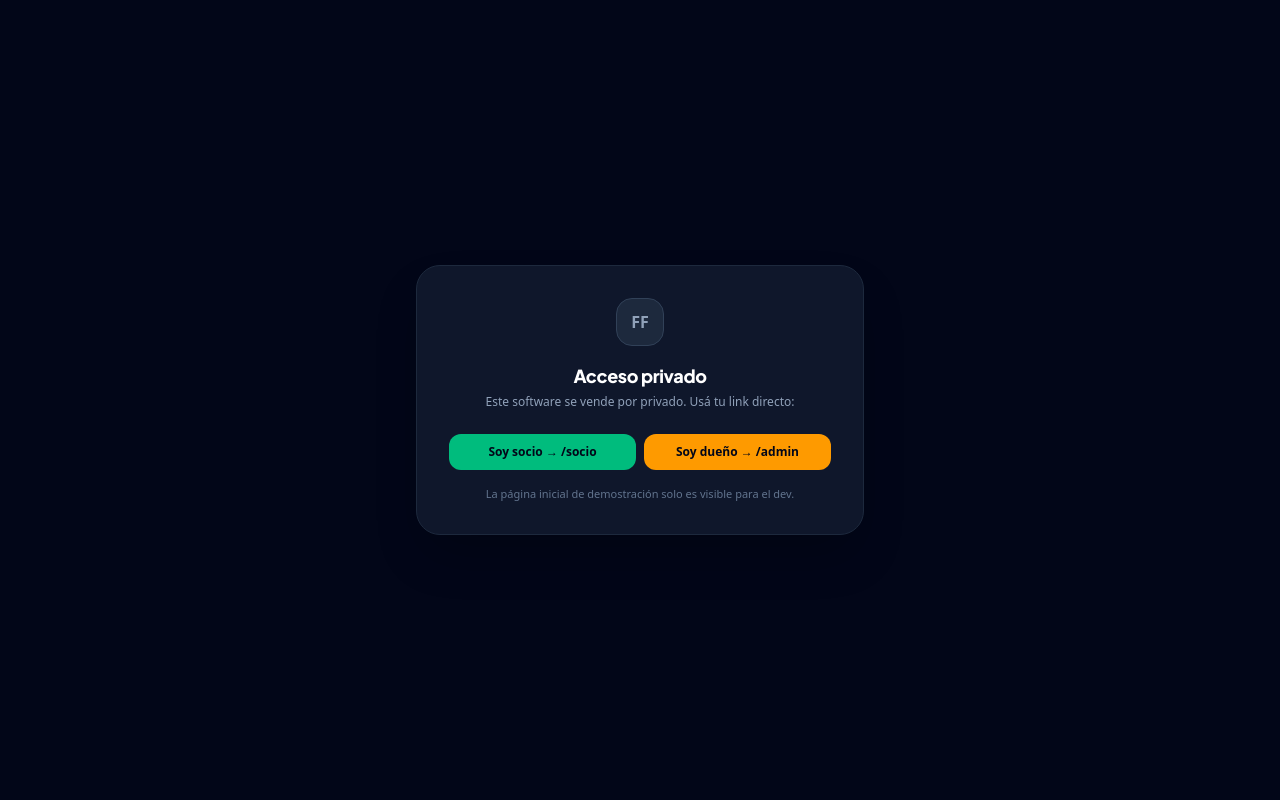
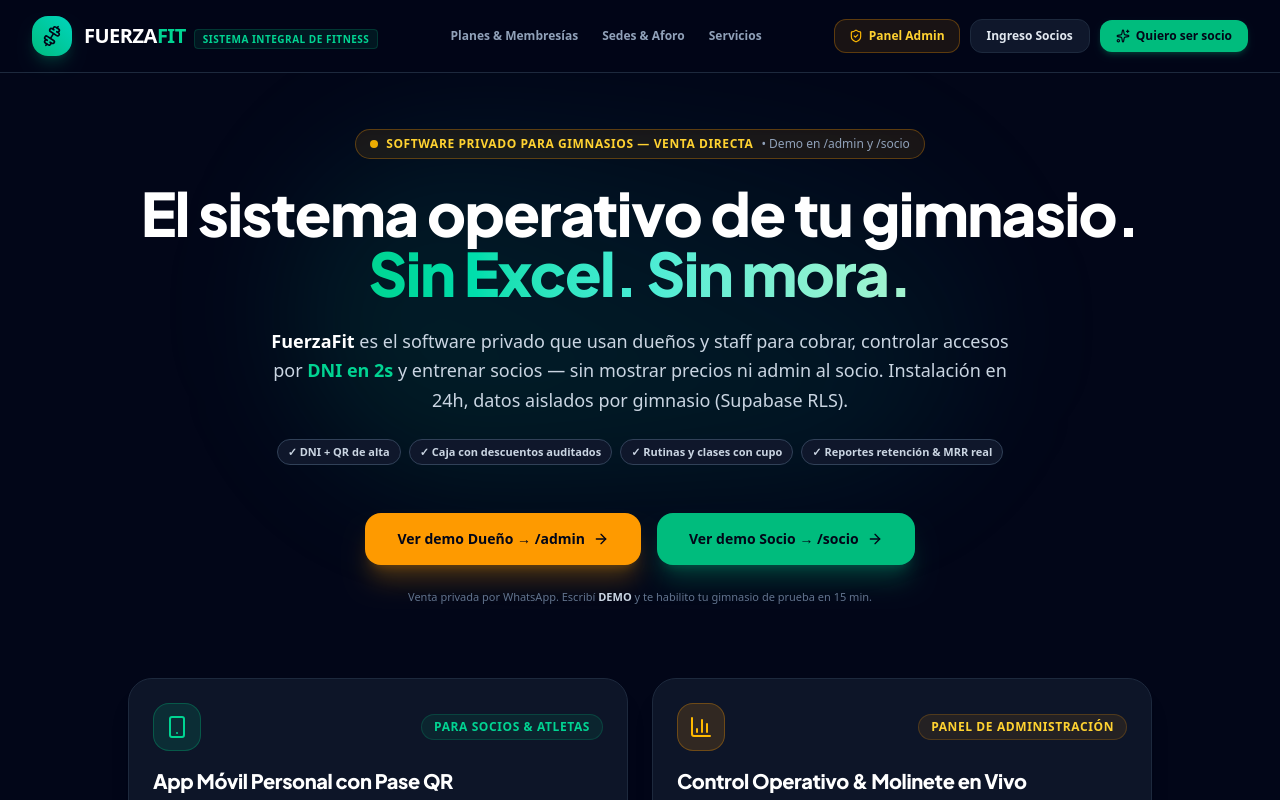
Before and after one commit to MarianGallicchio/FuerzaFit, a React (Vite) app: page / in a window 1280 px wide. Shown: the top 800 px of the page. Built offline with nearby package versions, Linux system fonts and the light colour scheme; no server answers; the database is empty; a web font is replaced by a local one.

Commit message:
feat: landing presentacion comercial software + prompt venta

```diff
--- a/src/App.tsx
+++ b/src/App.tsx
@@ -7,7 +7,6 @@
 import { isSupabaseConfigured } from './lib/supabase';
 import { getAppMode, getAppModeConfig, isRoleAllowedInMode, buildModeUrl } from './lib/appMode';
 import { ShieldCheck, User, LogOut, ArrowRight } from 'lucide-react';
-import { isDemoModeEnabled } from './lib/appMode';
 
 // Distinct Role Layouts & Landing Page
 import { LandingPage } from './components/common/LandingPage';
@@ -129,16 +128,8 @@
           <AdminLoginPage />
         ) : appMode === 'member' ? (
           <MemberLoginPage initialPlanId={selectedPlanForReg} />
-        ) : isDemoModeEnabled() ? (
-          // Landing completa solo en dev/demo. En producción es privada.
-          showLanding ? (
-            <LandingPage
-              onOpenAuth={handleOpenAuth}
-              currentUser={currentUser}
-              onGoToDashboard={() => setShowLanding(false)}
-              onLogout={logout}
-            />
         ) : (
+          /* / → Presentación comercial del software (pública para venta) */
           <LandingPage
             onOpenAuth={handleOpenAuth}
             currentUser={currentUser}
@@ -146,25 +137,8 @@
             onLogout={logout}
           />
         )
-        ) : (
-          // Producción privada: / no muestra marketing. Solo accesos directos.
-          <div className="min-h-screen bg-slate-950 text-slate-100 flex items-center justify-center p-6">
-            <div className="max-w-md w-full bg-slate-900 border border-slate-800 rounded-3xl p-8 text-center space-y-4 shadow-2xl">
-              <div className="w-12 h-12 mx-auto rounded-2xl bg-slate-800 border border-slate-700 flex items-center justify-center text-slate-400 font-black">FF</div>
-              <div>
-                <h1 className="text-lg font-black text-white">Acceso privado</h1>
-                <p className="text-xs text-slate-400 mt-1">Este software se vende por privado. Usá tu link directo:</p>
-              </div>
-              <div className="grid grid-cols-2 gap-2 pt-2">
-                <a href="/socio" className="py-2.5 rounded-xl bg-emerald-500 hover:bg-emerald-400 text-slate-950 text-xs font-black">Soy socio → /socio</a>
-                <a href="/admin" className="py-2.5 rounded-xl bg-amber-500 hover:bg-amber-400 text-slate-950 text-xs font-black">Soy dueño → /admin</a>
-              </div>
-              <p className="text-[11px] text-slate-500">La página inicial de demostración solo es visible para el dev.</p>
-            </div>
-          </div>
-        )
-      ) : showLanding && isDemoModeEnabled() ? (
-        /* Usuario logueado pero pidió ver landing — solo en dev */
+      ) : showLanding ? (
+        /* Usuario logueado pidió ver presentación */
         <LandingPage
           onOpenAuth={handleOpenAuth}
           currentUser={currentUser}
--- a/src/components/common/LandingPage.tsx
+++ b/src/components/common/LandingPage.tsx
@@ -135,52 +135,54 @@
       </header>
 
       {/* -------------------------------------------------------------
-          HERO SECTION
+          HERO — PRESENTACIÓN COMERCIAL DEL SOFTWARE
           ------------------------------------------------------------- */}
-      <section className="relative overflow-hidden pt-16 pb-20 px-4 sm:px-6 lg:px-8 border-b border-slate-800/80">
+      <section className="relative overflow-hidden pt-14 pb-16 px-4 sm:px-6 lg:px-8 border-b border-slate-800/80">
         <div className="absolute top-1/4 left-1/2 -translate-x-1/2 -translate-y-1/2 w-[700px] h-[350px] bg-gradient-to-tr from-emerald-500/15 via-teal-500/10 to-transparent rounded-full blur-3xl pointer-events-none" />
 
         <div className="max-w-5xl mx-auto text-center space-y-6 relative z-10">
 
-          <div className="inline-flex items-center gap-2 px-3.5 py-1.5 rounded-full bg-slate-900/90 border border-slate-700 text-xs text-slate-300 shadow-inner">
-            <span className="w-2 h-2 rounded-full bg-emerald-400 animate-pulse" />
-            <span className="font-semibold text-emerald-400">Centros de Entrenamiento en Operación</span>
-            <span>• Sedes abiertas con molinetes QR activos</span>
+          <div className="inline-flex items-center gap-2 px-3.5 py-1.5 rounded-full bg-amber-500/10 border border-amber-500/30 text-xs text-amber-300 shadow-inner">
+            <span className="w-2 h-2 rounded-full bg-amber-400 animate-pulse" />
+            <span className="font-black tracking-wider uppercase">Software privado para gimnasios — Venta directa</span>
+            <span className="hidden sm:inline text-slate-400">• Demo en /admin y /socio</span>
           </div>
 
           <h1 className="text-4xl sm:text-6xl font-black text-white tracking-tight leading-none">
-            El entrenamiento y la gestión de tu gimnasio en una{' '}
-            <span className="bg-gradient-to-r from-emerald-400 via-teal-300 to-emerald-200 bg-clip-text text-transparent">
-              experiencia de élite.
-            </span>
+            El sistema operativo de tu gimnasio. <span className="bg-gradient-to-r from-emerald-400 via-teal-300 to-emerald-200 bg-clip-text text-transparent">Sin Excel. Sin mora.</span>
           </h1>
 
-          <p className="text-base sm:text-lg text-slate-400 max-w-3xl mx-auto leading-relaxed">
-            Ingreso ágil con código QR digital, rutinas interactivas por objetivo, cobros automatizados con Mercado Pago,
-            reserva de clases en vivo y control de aforo en tiempo real.
+          <p className="text-base sm:text-lg text-slate-300 max-w-3xl mx-auto leading-relaxed">
+            <strong className="text-white">FuerzaFit</strong> es el software privado que usan dueños y staff para cobrar, controlar accesos por <strong className="text-emerald-400">DNI en 2s</strong> y entrenar socios — sin mostrar precios ni admin al socio. Instalación en 24h, datos aislados por gimnasio (Supabase RLS).
           </p>
 
-          {/* Hero CTAs — páginas separadas */}
-          <div className="flex flex-col sm:flex-row items-center justify-center gap-4 pt-4">
+          <div className="flex flex-wrap items-center justify-center gap-2 text-[11px] font-bold">
+            <span className="px-2.5 py-1 rounded-full bg-slate-900 border border-slate-700 text-slate-300">✓ DNI + QR de alta</span>
+            <span className="px-2.5 py-1 rounded-full bg-slate-900 border border-slate-700 text-slate-300">✓ Caja con descuentos auditados</span>
+            <span className="px-2.5 py-1 rounded-full bg-slate-900 border border-slate-700 text-slate-300">✓ Rutinas y clases con cupo</span>
+            <span className="px-2.5 py-1 rounded-full bg-slate-900 border border-slate-700 text-slate-300">✓ Reportes retención & MRR real</span>
+          </div>
+
+          {/* Hero CTAs — venta */}
+          <div className="flex flex-col sm:flex-row items-center justify-center gap-4 pt-6">
             <a
-              id="btn-hero-join"
+              href="/admin"
+              onClick={(e) => { e.preventDefault(); window.history.pushState({}, '', '/admin'); window.dispatchEvent(new PopStateEvent('popstate')); window.scrollTo(0,0); }}
+              className="w-full sm:w-auto px-8 py-4 rounded-2xl bg-amber-500 hover:bg-amber-400 text-slate-950 font-black text-sm shadow-xl shadow-amber-500/25 flex items-center justify-center gap-2 active:scale-95"
+            >
+              <span>Ver demo Dueño → /admin</span>
+              <ArrowRight className="w-4 h-4" />
+            </a>
+            <a
               href="/socio"
               onClick={(e) => { e.preventDefault(); window.history.pushState({}, '', '/socio'); window.dispatchEvent(new PopStateEvent('popstate')); window.scrollTo(0,0); }}
-              className="w-full sm:w-auto px-8 py-4 rounded-2xl bg-emerald-500 hover:bg-emerald-400 text-slate-950 font-black text-sm shadow-xl shadow-emerald-500/25 flex items-center justify-center gap-2 transition-all active:scale-95"
+              className="w-full sm:w-auto px-8 py-4 rounded-2xl bg-emerald-500 hover:bg-emerald-400 text-slate-950 font-black text-sm shadow-xl shadow-emerald-500/25 flex items-center justify-center gap-2 active:scale-95"
             >
-              <span>Comenzar Ahora — Quiero Ser Socio</span>
+              <span>Ver demo Socio → /socio</span>
               <ArrowRight className="w-4 h-4" />
             </a>
-
-            <a
-              id="btn-hero-login"
-              href="/socio"
-              onClick={(e) => { e.preventDefault(); window.history.pushState({}, '', '/socio'); window.dispatchEvent(new PopStateEvent('popstate')); window.scrollTo(0,0); }}
-              className="w-full sm:w-auto px-8 py-4 rounded-2xl bg-slate-900 hover:bg-slate-800 border border-slate-700 text-white font-bold text-sm flex items-center justify-center gap-2 transition-all"
-            >
-              <span>Ingresar como Socio</span>
-            </a>
           </div>
+          <p className="text-[11px] text-slate-500">Venta privada por WhatsApp. Escribí <strong className="text-slate-300">DEMO</strong> y te habilito tu gimnasio de prueba en 15 min.</p>
 
           {/* Live System Pillars Showcase Cards */}
           <div id="servicios" className="grid grid-cols-1 md:grid-cols-2 gap-6 pt-12 text-left">
```
Also changed, not shown: 1 other file (tests, documents, lock files or other folders). Lines whose indentation alone changed are shown as unchanged.
